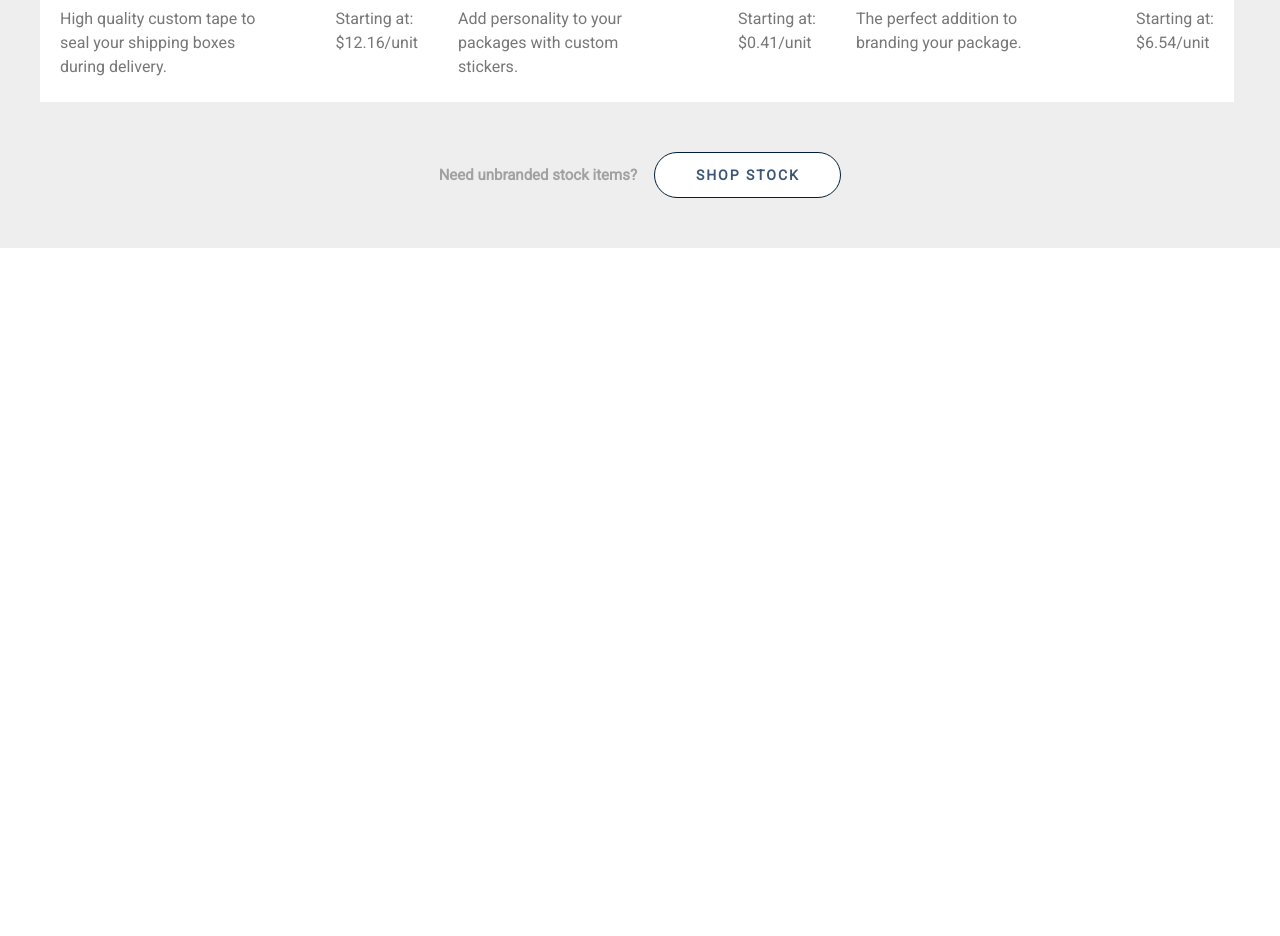
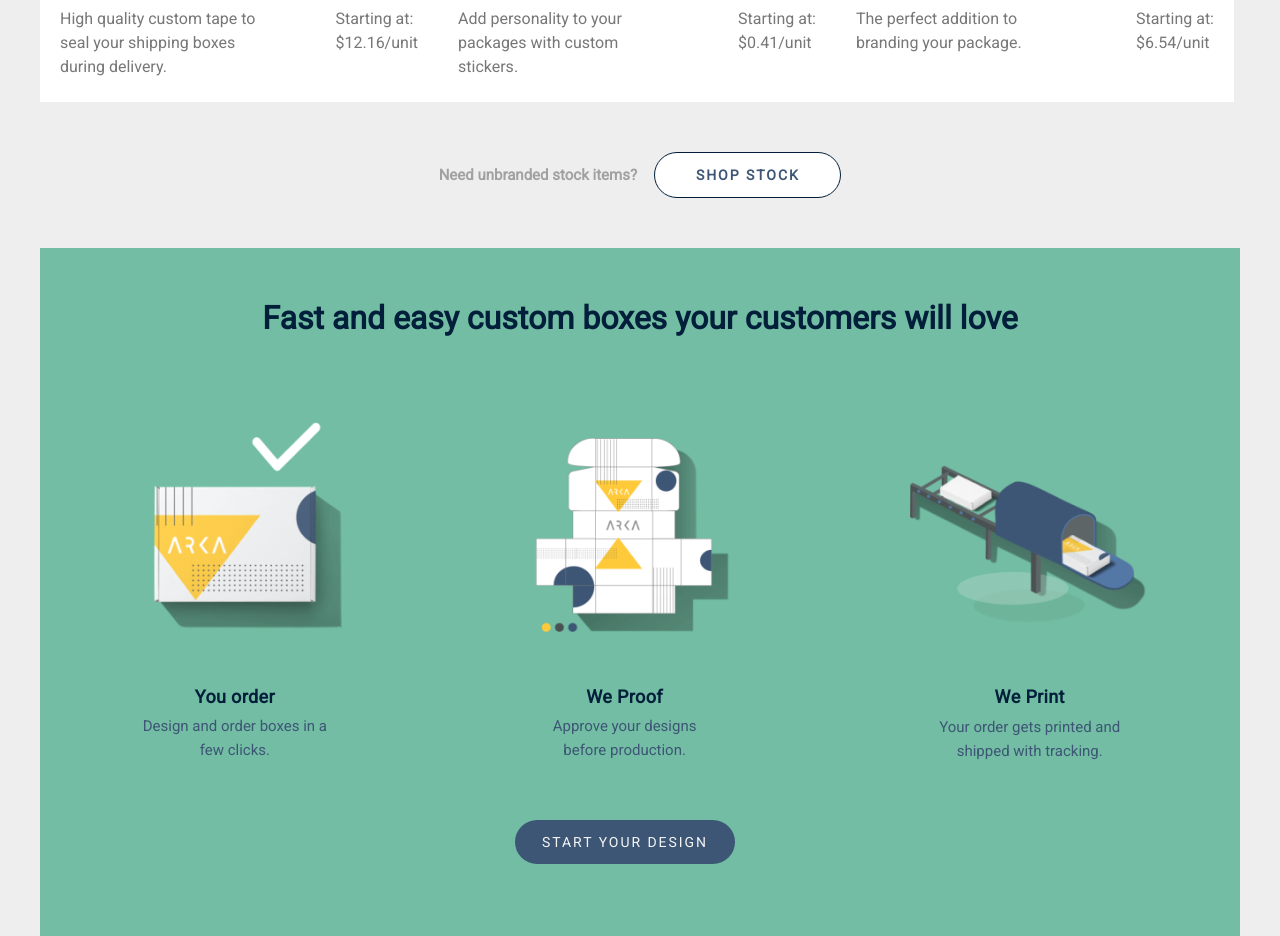
Before and after one commit to Andrewsabatyuk/arka-layout, a plain HTML site: page index.html in a window 1280 px wide. Shown: the part 1647-2583 px from the top of the page. Before the commit the page ends 1895 px from the top, so only its background shows below. Drawn offline with Linux system fonts and the light colour scheme.

Commit message:
add green section

```diff
--- a/index.html
+++ b/index.html
@@ -172,6 +172,34 @@
         </div>
       </div>
     </section>
+
+    <!-- green section -->
+    <section class="green">
+      <div class="green-wrapper">
+        <h1 class="green__header">Fast and easy custom boxes your customers will love</h1>
+        <div class="green__cards">
+          <div class="green__cards__item">
+            <img src="Images/your order.png" alt="" class="green__img">
+            <h3 class="green__cards__item__head">You order</h3>
+            <p class="green__cards__item__text">Design and order boxes in a few clicks.</p>
+          </div>
+
+          <div class="green__cards__item">
+            <img src="Images/we proof.png" alt="" class="green__img">
+            <h3 class="green__cards__item__head">We Proof</h3>
+            <p class="green__cards__item__text">Approve your designs <br>before production.</p>
+          </div>
+
+          <div class="green__cards__item">
+            <img src="Images/we print.png" alt="" class="green__img">
+            <h3 class="green__cards__item__head">We Print</h3>
+            <p class="green__cards__item__text">Your order gets printed and shipped with tracking.</p>
+          </div>
+        </div>
+        <a href="#" class="green__btn">Start your design</a>
+
+      </div>
+    </section>
   </main>
 </body>
 
--- a/style.scss
+++ b/style.scss
@@ -1,16 +1,19 @@
-*{
+* {
     margin: 0;
     padding: 0;
 }
-body{
+
+body {
     box-sizing: border-box;
 }
 
 // Variables
-$main-font: 'Roboto', sans-serif;
+$main-font: 'Roboto',
+sans-serif;
 $nav-color: rgba(1, 31, 58, 1);
+$btn-background:rgba(61, 86, 117, 1);
 
-.navbar{
+.navbar {
     max-width: 1440px;
     height: 61px;
     display: flex;
@@ -21,19 +24,22 @@ $nav-color: rgba(1, 31, 58, 1);
     justify-content: space-between;
     background-color: rgba(255, 255, 255, 1);
 
-    a{
+    a {
         text-decoration: none;
         color: $nav-color;
         font-weight: 400;
     }
-    a:hover{
+
+    a:hover {
         background: yellowgreen;
     }
-    .underline{
+
+    .underline {
         text-decoration: underline;
         position: relative;
     }
-    .underline::before{
+
+    .underline::before {
         content: "";
         background-image: url(Images/stars.png);
         position: absolute;
@@ -42,9 +48,11 @@ $nav-color: rgba(1, 31, 58, 1);
         width: 16px;
         height: 16px;
     }
-    .logo{
+
+    .logo {
         padding: 19px 0px 18px 24px;
     }
+
     nav.nav {
         width: 48%;
         display: flex;
@@ -54,12 +62,14 @@ $nav-color: rgba(1, 31, 58, 1);
         padding: 22px 0px 21px 0px;
         cursor: pointer;
     }
-    .sign{
+
+    .sign {
         display: flex;
         flex-direction: row;
         align-items: center;
         padding: 22px 0px 21px 0px;
         cursor: pointer;
+
         a.sign_item {
             margin-right: 25px;
         }
@@ -67,8 +77,9 @@ $nav-color: rgba(1, 31, 58, 1);
 
 
 }
+
 // header main block
- .header_main{
+.header_main {
     // width: 100%;
     height: 600px;
     background: rgba(242, 174, 77, 1);
@@ -78,14 +89,15 @@ $nav-color: rgba(1, 31, 58, 1);
     align-items: center;
     justify-content: space-between;
 
-    .header-main__left__h1{
+    .header-main__left__h1 {
         font-family: $main-font;
         font-size: 48px;
         line-height: 56px;
         max-width: 480px;
         height: 168px;
     }
-    .header-main__left__text{
+
+    .header-main__left__text {
         max-width: 277px;
         height: 48px;
         font-family: $main-font;
@@ -95,11 +107,12 @@ $nav-color: rgba(1, 31, 58, 1);
         color: rgba(1, 31, 58, 1);
         padding-top: 33px;
     }
-    .header-main__left__btn{
+
+    .header-main__left__btn {
         width: 228px;
         height: 56px;
         border-radius: 44px;
-        background: rgba(61, 86, 117, 1);
+        background: $btn-background;
         text-transform: uppercase;
         border: none;
         cursor: pointer;
@@ -112,8 +125,9 @@ $nav-color: rgba(1, 31, 58, 1);
     }
 
 }
+
 // bottom header white block
-.header-bottom{
+.header-bottom {
     background: whitesmoke;
     display: flex;
     flex-direction: row;
@@ -125,25 +139,29 @@ flex-direction: row;
     justify-content: space-between;
     margin-left: 215px;
 
-.header-bottom__items{
+    .header-bottom__items {
         width: 240px;
         display: flex;
         flex-direction: row;
     }
-.sporify{
+
+    .sporify {
         width: 142px;
         height: 80px;
     }
-.amazon{
+
+    .amazon {
         width: 80px;
         height: 80px;
     }
-.eco-fry{
+
+    .eco-fry {
         width: 125px;
         height: 80px;
     }
-.header-bottom__text{
-    color:rgba(161, 161, 161, 1);
+
+    .header-bottom__text {
+        color: rgba(161, 161, 161, 1);
         font-family: $main-font;
         font-size: 15px;
         line-height: 19px;
@@ -152,27 +170,32 @@ margin-left: 215px;
     }
 }
 
-// goods section
-.goods{
-    max-width: 1440px;
+// all sections
+section {
+    max-width: 1400px;
     background: rgba(238, 238, 238, 1);
     margin: 0 auto;
+}
 
-    &__wrapper{
-        width: 1200px;
+// goods section
+.goods {
+    &__wrapper {
+        max-width: 1200px;
         margin: 0 auto;
         display: flex;
         flex-direction: column;
         align-items: center;
     }
-    &__row{
+
+    &__row {
         width: 100%;
         display: flex;
         flex-direction: row;
         justify-content: space-between;
         padding: 50px 0px 50px 0px;
     }
-    &__row__main-text{
+
+    &__row__main-text {
         max-width: 415px;
         height: 38px;
         font-family: $main-font;
@@ -181,11 +204,12 @@ margin-left: 215px;
         line-height: 37px;
         font-weight: normal;
     }
-    &__btn{
-        width: 247px;
+
+    &__btn {
+        padding: 0px 20px;
         height: 44px;
         border-radius: 44px;
-        background: rgba(61, 86, 117, 1);
+        background: $btn-background;
         display: flex;
         align-items: center;
         justify-content: center;
@@ -198,19 +222,22 @@ margin-left: 215px;
         text-transform: uppercase;
         color: #FFFFFF;
     }
-    &__container{
+
+    &__container {
         max-width: 100%;
         height: 864.31px;
         display: flex;
         flex-wrap: wrap;
     }
-    &__container__items{
+
+    &__container__items {
         // border: 1px solid black;
         width: 398px;
         height: 432px;
         background: #FFFFFF;
     }
-    &__container__header{
+
+    &__container__header {
         font-family: $main-font;
         line-height: 21px;
         font-style: 18px;
@@ -218,7 +245,8 @@ margin-left: 215px;
         color: #011F3A;
         padding-left: 20px;
     }
-    &__container__bottom{
+
+    &__container__bottom {
         display: flex;
         flex-direction: row;
         justify-content: space-between;
@@ -228,11 +256,12 @@ margin-left: 215px;
         font-style: 15px;
         line-height: 24px;
     }
-    &__container__bottom__text{
+
+    &__container__bottom__text {
         width: 220px;
     }
 
-    &__container__info{
+    &__container__info {
         width: 420px;
         margin: 0 auto;
         display: flex;
@@ -250,7 +279,7 @@ margin-left: 215px;
 
         }
 
-        .goods__bottom__btn{
+        .goods__bottom__btn {
             width: 185px;
             height: 44px;
             border-radius: 44px;
@@ -271,3 +300,75 @@ margin-left: 215px;
     }
 
 }
+
+// green section
+.green-wrapper {
+    background: rgba(114, 189, 163, 1);
+    max-width: 1200px;
+    margin: 0 auto;
+    display: flex;
+    flex-direction: column;
+    justify-content: center;
+    align-items: center;
+
+    .green__header {
+        font-family: $main-font;
+        text-align: center;
+        font-size: 32px;
+        line-height: 41px;
+        color: $nav-color;
+        padding: 50px 0px 46px 0px;
+    }
+
+    .green__cards {
+        width: 100%;
+        display: flex;
+        flex-direction: row;
+        justify-content: space-around;
+
+        &__item {
+            display: flex;
+            flex-direction: column;
+            align-items: center;
+
+
+            &__head {
+                font-family: $main-font;
+                font-size: 18px;
+                line-height: 23px;
+                color: $nav-color;
+                letter-spacing: 0.36px;
+            }
+
+            &__text {
+                font-family: $main-font;
+                color: rgba(61, 86, 117, 1);
+                font-size: 15px;
+                line-height: 24px;
+                padding: 2% 15%;
+                text-align: center;
+            }
+        }
+    }
+    .green__btn{
+        height: 44px;
+        width: 220px;
+        background: $btn-background;
+        text-decoration: none;
+        border-radius: 44px;
+        color: whitesmoke;
+        font-family: $main-font;
+        letter-spacing: 1.96px;
+        text-align: center;
+        line-height: 18px;
+        text-transform: uppercase;
+        font-size: 14px;
+        display: flex;
+        justify-content: center;
+        align-items: center;
+        margin-top: 50px;
+        margin-left: -2.5%;
+        margin-bottom: 72px;
+    }
+
+}
```
Also changed, not shown: Images/we print.png (added), Images/we proof.png (added), Images/your order.png (added), style.css, 1 other file. Lines whose indentation alone changed are shown as unchanged.
